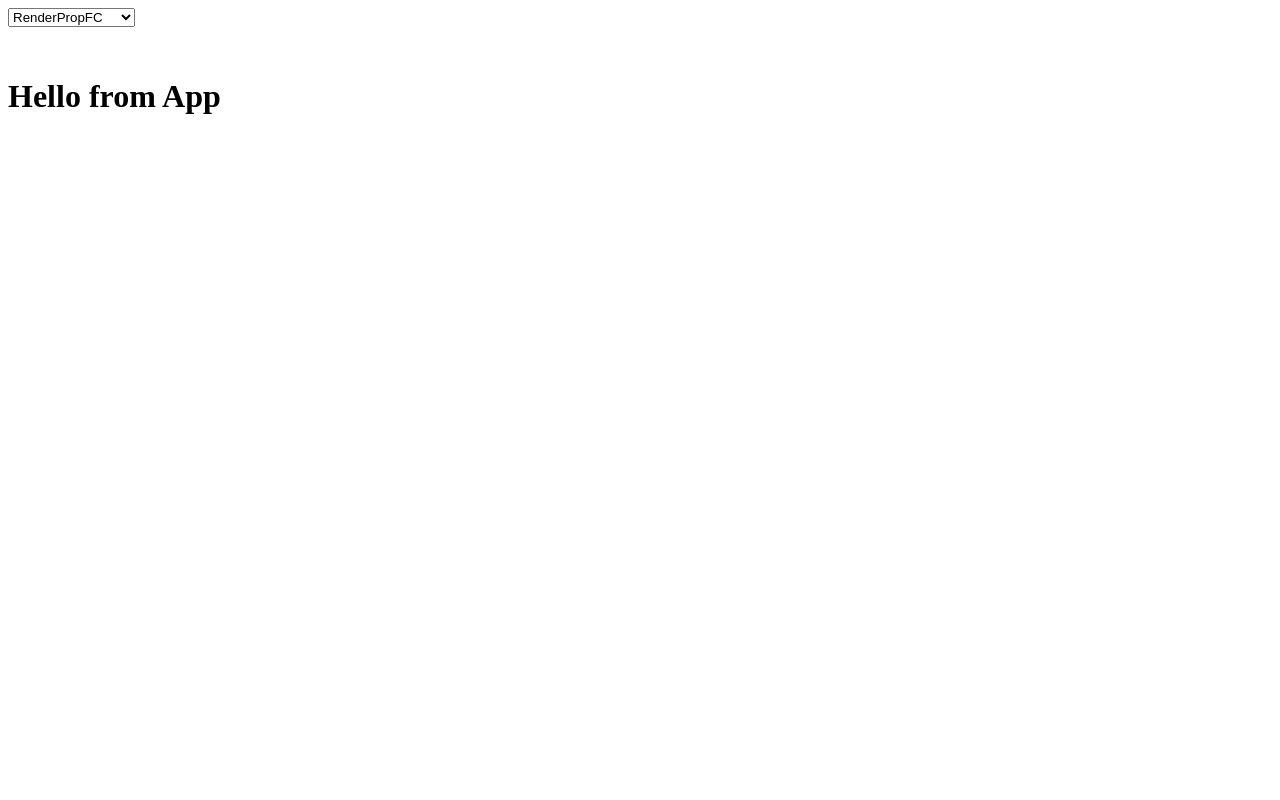
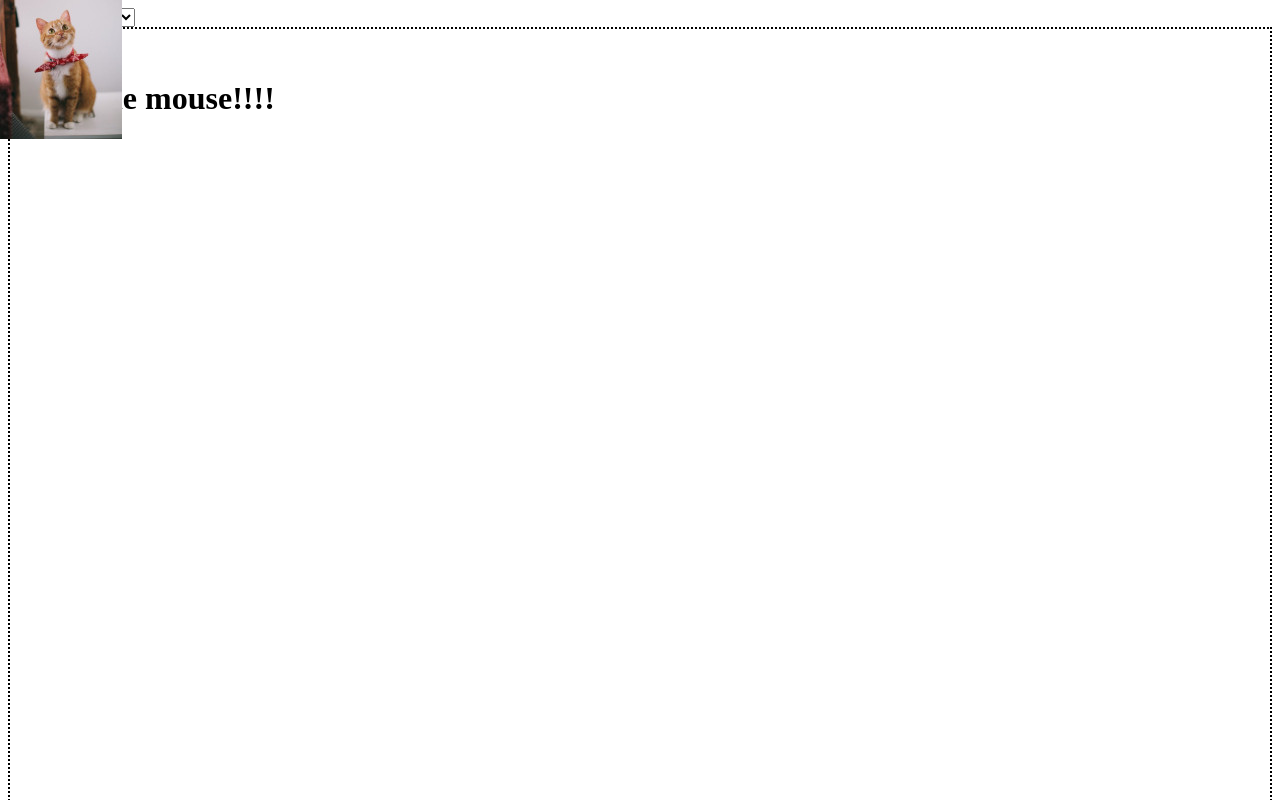
Before and after one commit to wscnd/react-hocs-render-props, a React (Create React App) app: page / in a window 1280 px wide. Shown: the top 800 px of the page. Built offline with nearby package versions, Linux system fonts and the light colour scheme.

Commit message:
Cat Render Props example from ReactDocs

```diff
--- a/src/App.tsx
+++ b/src/App.tsx
@@ -46,13 +46,13 @@ function App() {
           </option>
         ))}
       </select>
-      {/* <div>
+      <div style={{ paddingTop: 30, border: "2px dotted black" }}>
+        {selection ? <selection.Component /> : null}
+      </div>
+
+      <div>
         {stringify(componentsByName)}
         {stringify(selection)}
-      </div> */}
-
-      <div style={{ paddingTop: 30 }}>
-        {selection ? <selection.Component /> : null}
       </div>
     </div>
   );
--- a/src/examples/RenderPropFC.tsx
+++ b/src/examples/RenderPropFC.tsx
@@ -1,6 +1,52 @@
 import * as React from "react";
-const RenderPropFC: React.FunctionComponent = () => {
-  return <h1>Hello from App</h1>;
+
+type MouseXY = {
+  x: number;
+  y: number;
 };
 
-export { RenderPropFC  }
+const Cat: React.FunctionComponent<{ mouse: MouseXY }> = ({ mouse }) => {
+  return (
+    <img
+      src="cat.jpeg"
+      alt="cat"
+      style={{ position: "absolute", left: mouse.x, top: mouse.y }}
+    />
+  );
+};
+
+type MouseProps = {
+  render: (state: MouseXY) => React.ReactNode;
+};
+const Mouse: React.FunctionComponent<MouseProps> = (props) => {
+  const [state, setState] = React.useState<MouseXY>({ x: 0, y: 0 });
+
+  function handleMouseMovement(
+    event: React.MouseEvent<HTMLDivElement, MouseEvent>,
+  ) {
+    setState({
+      x: event.clientX,
+      y: event.clientY,
+    });
+  }
+  return (
+    <div style={{ height: "100vh" }} onMouseMove={handleMouseMovement}>
+      {props.render(state)}
+    </div>
+  );
+};
+
+const MouseTracking: React.FunctionComponent = () => {
+  return (
+    <div>
+      <h1>Move the mouse!!!!</h1>
+      <Mouse render={(mouse) => <Cat mouse={mouse} />} />
+    </div>
+  );
+};
+
+const RenderPropFC: React.FunctionComponent = () => {
+  return <MouseTracking />;
+};
+
+export { RenderPropFC };
```
Also changed, not shown: package.json (line endings or trailing spaces), public/cat.jpeg (added), 1 other file (tests, documents, lock files or other folders).
